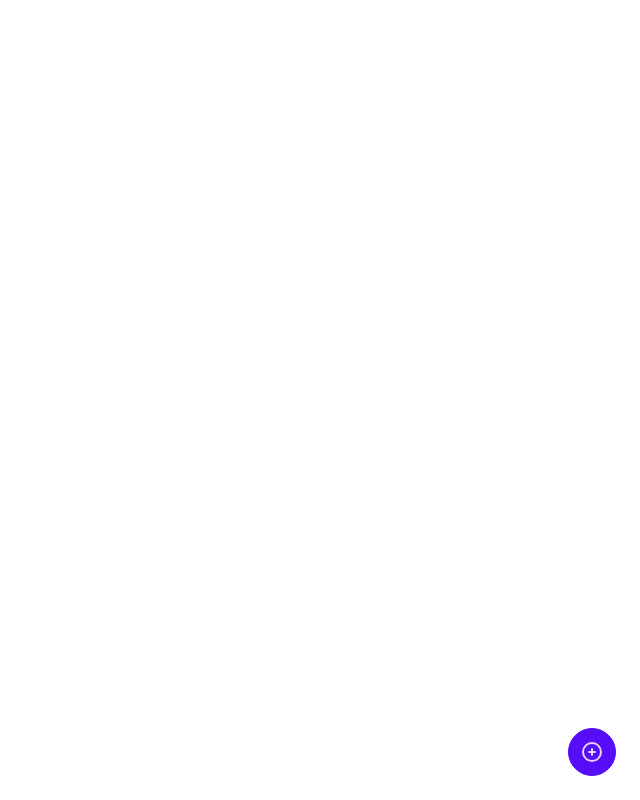
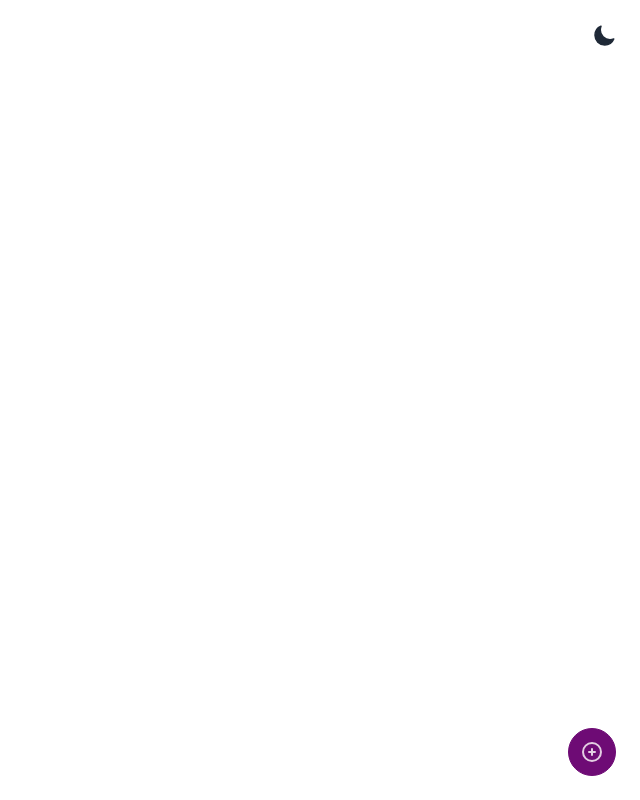
Before and after one commit to iampiku/Notepad, a Vue app: page / in a window 1280 px wide. Shown: the whole page, without its empty margins (640-1280 px from the left). Built offline with nearby package versions, Linux system fonts and the light colour scheme.

Commit message:
🖌️ implemented theme switch

```diff
--- a/index.html
+++ b/index.html
@@ -1,10 +1,10 @@
-<!doctype html>
-<html lang="en">
+<!DOCTYPE html>
+<html lang="en" data-theme="light">
 	<head>
 		<meta charset="UTF-8" />
 		<link rel="icon" type="image/svg+xml" href="/vite.svg" />
 		<meta name="viewport" content="width=device-width, initial-scale=1.0" />
-    <title>Vite + Vue + TS</title>
+		<title>Notepad</title>
 	</head>
 	<body>
 		<div id="app"></div>
--- a/src/App.vue
+++ b/src/App.vue
@@ -1,7 +1,10 @@
 <template>
 	<main>
 		<AddNoteModal @add-note="handleAddNote"></AddNoteModal>
-		<NotesGrid></NotesGrid>
+		<ThemeSwitch
+			class="absolute top-6 right-6"
+			@onThemeChange="handleThemeChange"
+		></ThemeSwitch>
 	</main>
 </template>
 
@@ -10,7 +13,7 @@
  * Components
  */
 import AddNoteModal from "@/components/Modals/AddNoteModal.vue";
-import NotesGrid from "@/components/Notes/NotesGrid.vue";
+import ThemeSwitch from "@/components/ThemeSwitch.vue";
 
 /**
  * Interface
@@ -20,4 +23,11 @@ import INote from "@/interface/INote";
 function handleAddNote(note: INote) {
 	console.log(note);
 }
+
+function handleThemeChange(isDark: boolean) {
+	document.documentElement.setAttribute(
+		"data-theme",
+		isDark ? "night" : "fantasy"
+	);
+}
 </script>
--- a/src/components/ThemeSwitch.vue
+++ b/src/components/ThemeSwitch.vue
@@ -5,7 +5,7 @@
 			type="checkbox"
 			id="theme-switch"
 			name="theme-switch"
-			@click="$emit('theme-change', isDark)"
+			@click="$emit('onThemeChange', isDark)"
 		/>
 		<svg
 			xmlns="http://www.w3.org/2000/svg"
--- a/tailwind.config.js
+++ b/tailwind.config.js
@@ -6,7 +6,7 @@ export default {
 	},
 	plugins: [require("daisyui"), require("@tailwindcss/typography")],
 	daisyui: {
-		themes: false, // true: all themes | false: only light + dark | array: specific themes like this ["light", "dark", "cupcake"]
+		themes: ["fantasy", "night"], // true: all themes | false: only light + dark | array: specific themes like this ["light", "dark", "cupcake"]
 		darkTheme: "dark", // name of one of the included themes for dark mode
 		base: true, // applies background color and foreground color for root element by default
 		styled: true, // include daisyUI colors and design decisions for all components
```
Lines whose indentation alone changed are shown as unchanged.
